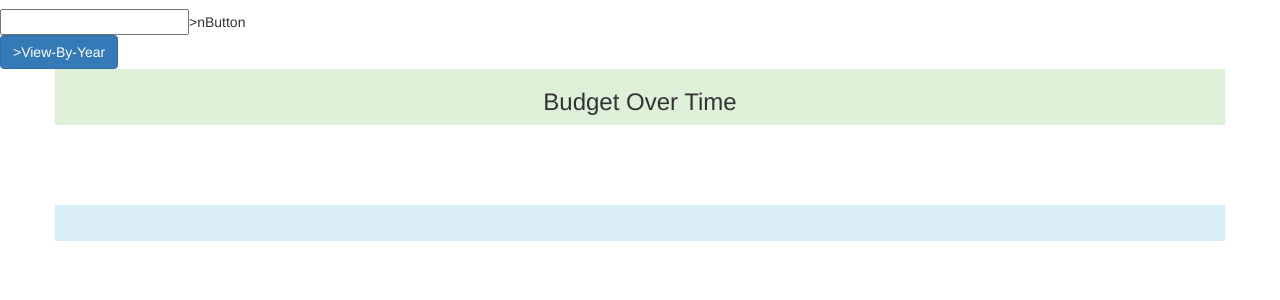
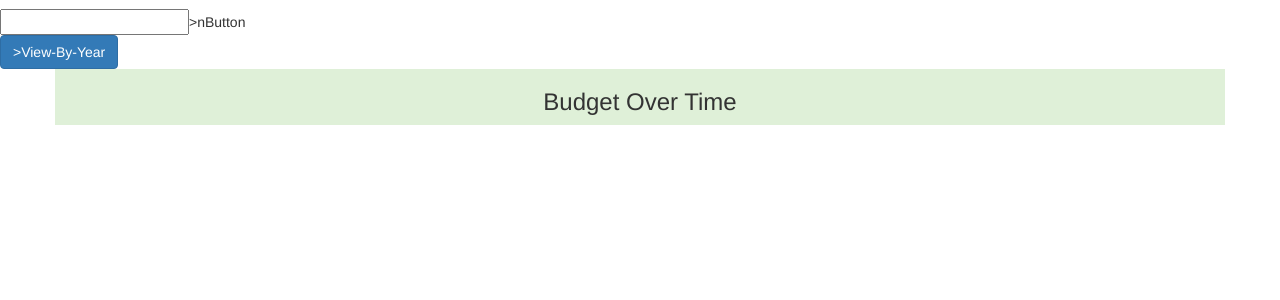
Before and after one commit to prosopopoeia/FinTrackFull, a Django app: page /vanalysis in a window 1280 px wide. Shown: the part 51-351 px from the top of the page. Run offline with Django 3.2, Linux system fonts and the light colour scheme; data that the repository does not hold is empty; some libraries are stand-ins or nearby versions.

Commit message:
files never committed

```diff
--- a/proj5FinTracker/static/FinTracker/displayLib.js
+++ b/proj5FinTracker/static/FinTracker/displayLib.js
@@ -15,6 +15,7 @@ const cod = {
 }
 
 const column = {
+	NONE: 0,
 	CAT: 1,
 	GRP: 2,
 	AMT: 3,
@@ -377,6 +378,7 @@ function setNavBar(navitem) {
 function showAddTransaction() {
 	var addTransDiv = document.querySelector("#add-trans");
 	var addTransButton  = document.querySelector('#add-trans-button');
+	// TODO REMOVE UNUSED VARIABLES BELOW
 	var saveTram = document.querySelector('#add-btn');
 	var saveForm = document.querySelector('#add-trans-form');
 
@@ -700,7 +702,7 @@ function displayTrans(transaction) {
 }
 
 function editTran(tranID) {
-	console.log("editTran begin");
+	//console.log("editTran begin");
 	document.querySelector(`#editbutton${tranID}`).style.display = 'none';
 
 	var saveButton = document.createElement('button');
--- a/proj5FinTracker/templates/proj5FinTracker/analysis.html
+++ b/proj5FinTracker/templates/proj5FinTracker/analysis.html
@@ -22,10 +22,12 @@
 	<span class="container" id='section2'></span>
 	<div class="container text-center bg-primary text-white" id='sub2'></div>
 	<div class="container bg-info text-white text-center" id='sub2b'>
-	  <table class="table table-bordered table-striped" id="sub2b-table">
-			<caption id="sub2b-caption"></caption>
+
+
+	  <!-- <table class="table table-bordered table-striped" id="sub2b-table">
+
 			<tbody id='sub2b-target'></tbody>
-	  </table>
+	  </table> -->
 
 
 	</div>
--- a/proj5FinTracker/templates/proj5FinTracker/index.html
+++ b/proj5FinTracker/templates/proj5FinTracker/index.html
@@ -1,7 +1,7 @@
 {% extends "proj5FinTracker/layout.html" %}
 
 {% block body %}
-	<div id="upper_div" class="container-fluid">TEST</div>
+	<div id="upper_div" class="container-fluid"></div>
 
 
 {% endblock %}
--- a/proj5FinTracker/views.py
+++ b/proj5FinTracker/views.py
@@ -25,6 +25,7 @@ import re
 
 from io import StringIO
 
+###TODO REMOVE NOT CALLED###
 def index(request):
     if request.user.is_authenticated:
         return render(request, "proj5FinTracker/singlePageTransactions.html")
```
